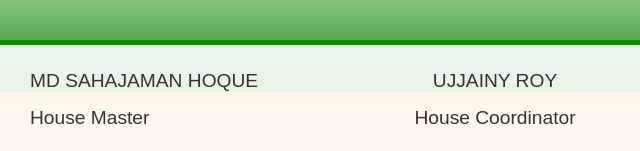
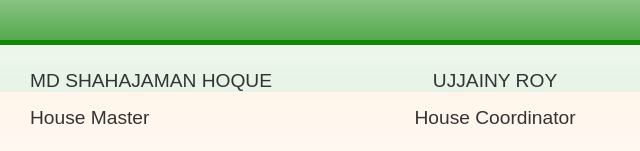
Before and after one commit to yellowhouse4/magazine, a plain HTML site: page index.html in a window 1280 px wide. Shown: the part 646-797 px from the top of the page, 0-640 px from the left. Drawn offline with Linux system fonts and the light colour scheme.

Commit message:
Add files via upload

```diff
--- a/index.html
+++ b/index.html
@@ -102,7 +102,7 @@
 
     <footer>
         <div class="left">
-            <p>MD SAHAJAMAN HOQUE</p>
+            <p>MD SHAHAJAMAN HOQUE</p>
             <p>House Master</p>
         </div>
         <div class="center">
```
